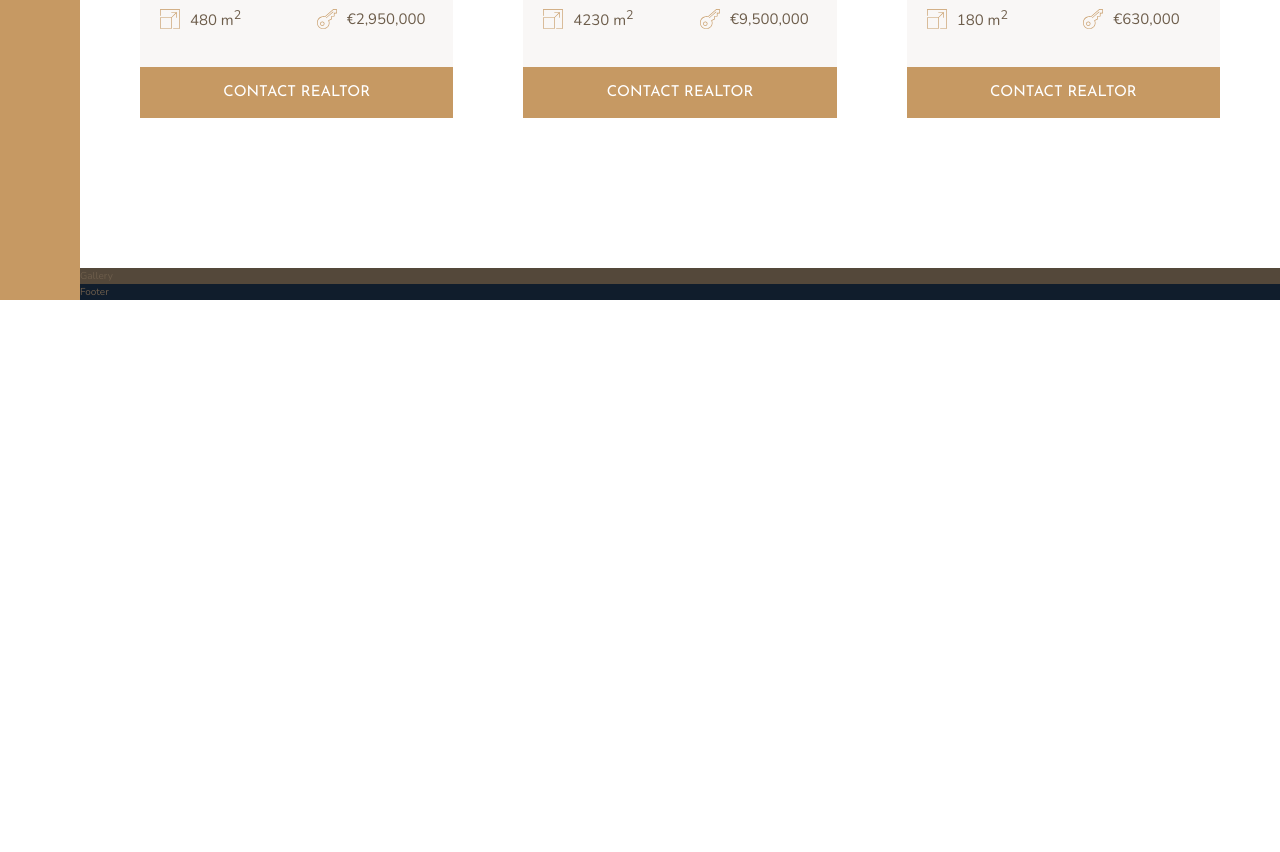
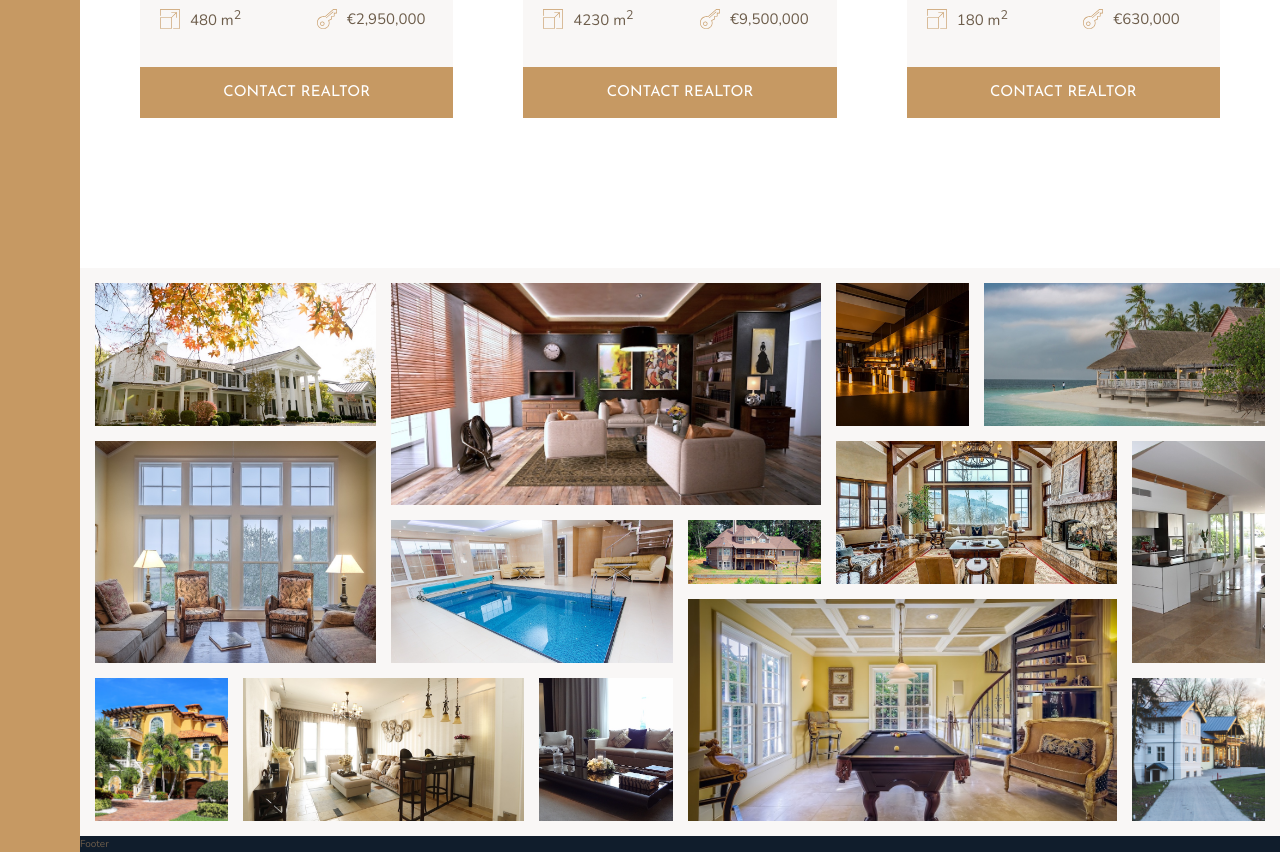
Before and after one commit to leandroreiz/css-saas-udemy, a website: page Nexter/index.html in a window 1280 px wide. Shown: the part 2804-3656 px from the top of the page. Before the commit the page ends 3104 px from the top, so only its background shows below. Drawn offline with nearby package versions, Linux system fonts and the light colour scheme.

Commit message:
nexter project - photos gallery using grid

```diff
--- a/Nexter/index.html
+++ b/Nexter/index.html
@@ -310,7 +310,70 @@
       </div>
     </section>
 
-    <section class="gallery">Gallery</section>
+    <section class="gallery">
+      <figure class="gallery__item gallery__item--1">
+        <img src="img/gal-1.jpeg" alt="Gallery image 1" class="gallery__img" />
+      </figure>
+      <figure class="gallery__item gallery__item--2">
+        <img src="img/gal-2.jpeg" alt="Gallery image 2" class="gallery__img" />
+      </figure>
+      <figure class="gallery__item gallery__item--3">
+        <img src="img/gal-3.jpeg" alt="Gallery image 3" class="gallery__img" />
+      </figure>
+      <figure class="gallery__item gallery__item--4">
+        <img src="img/gal-4.jpeg" alt="Gallery image 4" class="gallery__img" />
+      </figure>
+      <figure class="gallery__item gallery__item--5">
+        <img src="img/gal-5.jpeg" alt="Gallery image 5" class="gallery__img" />
+      </figure>
+      <figure class="gallery__item gallery__item--6">
+        <img src="img/gal-6.jpeg" alt="Gallery image 6" class="gallery__img" />
+      </figure>
+      <figure class="gallery__item gallery__item--7">
+        <img src="img/gal-7.jpeg" alt="Gallery image 7" class="gallery__img" />
+      </figure>
+      <figure class="gallery__item gallery__item--8">
+        <img src="img/gal-8.jpeg" alt="Gallery image 8" class="gallery__img" />
+      </figure>
+      <figure class="gallery__item gallery__item--9">
+        <img src="img/gal-9.jpeg" alt="Gallery image 9" class="gallery__img" />
+      </figure>
+      <figure class="gallery__item gallery__item--10">
+        <img
+          src="img/gal-10.jpeg"
+          alt="Gallery image 10"
+          class="gallery__img"
+        />
+      </figure>
+      <figure class="gallery__item gallery__item--11">
+        <img
+          src="img/gal-11.jpeg"
+          alt="Gallery image 11"
+          class="gallery__img"
+        />
+      </figure>
+      <figure class="gallery__item gallery__item--12">
+        <img
+          src="img/gal-12.jpeg"
+          alt="Gallery image 12"
+          class="gallery__img"
+        />
+      </figure>
+      <figure class="gallery__item gallery__item--13">
+        <img
+          src="img/gal-13.jpeg"
+          alt="Gallery image 13"
+          class="gallery__img"
+        />
+      </figure>
+      <figure class="gallery__item gallery__item--14">
+        <img
+          src="img/gal-14.jpeg"
+          alt="Gallery image 14"
+          class="gallery__img"
+        />
+      </figure>
+    </section>
 
     <footer class="footer">Footer</footer>
   </body>
--- a/Nexter/sass/_gallery.scss
+++ b/Nexter/sass/_gallery.scss
@@ -1,4 +1,89 @@
 .gallery {
-  background-color: $color-grey-dark-1;
+  background-color: $color-grey-light-1;
   grid-column: full-start / full-end;
+
+  display: grid;
+  grid-template-columns: repeat(8, 1fr);
+  grid-template-rows: repeat(7, 5vw);
+  gap: 1.5rem;
+  padding: 1.5rem;
+
+  &__item {
+    &--1 {
+      grid-column: 1 / span 2;
+      grid-row: 1 / span 2;
+    }
+
+    &--2 {
+      grid-column: 3 / span 3;
+      grid-row: 1 / span 3;
+    }
+
+    &--3 {
+      grid-column: 6 / span 1;
+      grid-row: 1 / span 2;
+    }
+
+    &--4 {
+      grid-column: 7 / span 2;
+      grid-row: 1 / span 2;
+    }
+
+    &--5 {
+      grid-column: 1 / span 2;
+      grid-row: 3 / span 3;
+    }
+
+    &--6 {
+      grid-column: 3 / span 2;
+      grid-row: 4 / span 2;
+    }
+
+    &--7 {
+      grid-column: 5 / span 1;
+      grid-row: 4 / span 1;
+    }
+
+    &--8 {
+      grid-column: 6 / span 2;
+      grid-row: 3 / span 2;
+    }
+
+    &--9 {
+      grid-column: 8 / span 1;
+      grid-row: 3 / span 3;
+    }
+
+    &--10 {
+      grid-column: 1 / span 1;
+      grid-row: 6 / span 2;
+    }
+
+    &--11 {
+      grid-column: 2 / span 2;
+      grid-row: 6 / span 2;
+    }
+
+    &--12 {
+      grid-column: 4 / span 1;
+      grid-row: 6 / span 2;
+    }
+
+    &--13 {
+      grid-column: 5 / span 3;
+      grid-row: 5 / span 3;
+    }
+
+    &--14 {
+      grid-column: 8 / span 1;
+      grid-row: 6 / span 2;
+    }
+  }
+
+  &__img {
+    width: 100%;
+    height: 100%;
+    object-fit: cover;
+    display: block;
+  }
 }
```
Also changed, not shown: Nexter/css/style.css, 1 other file.
